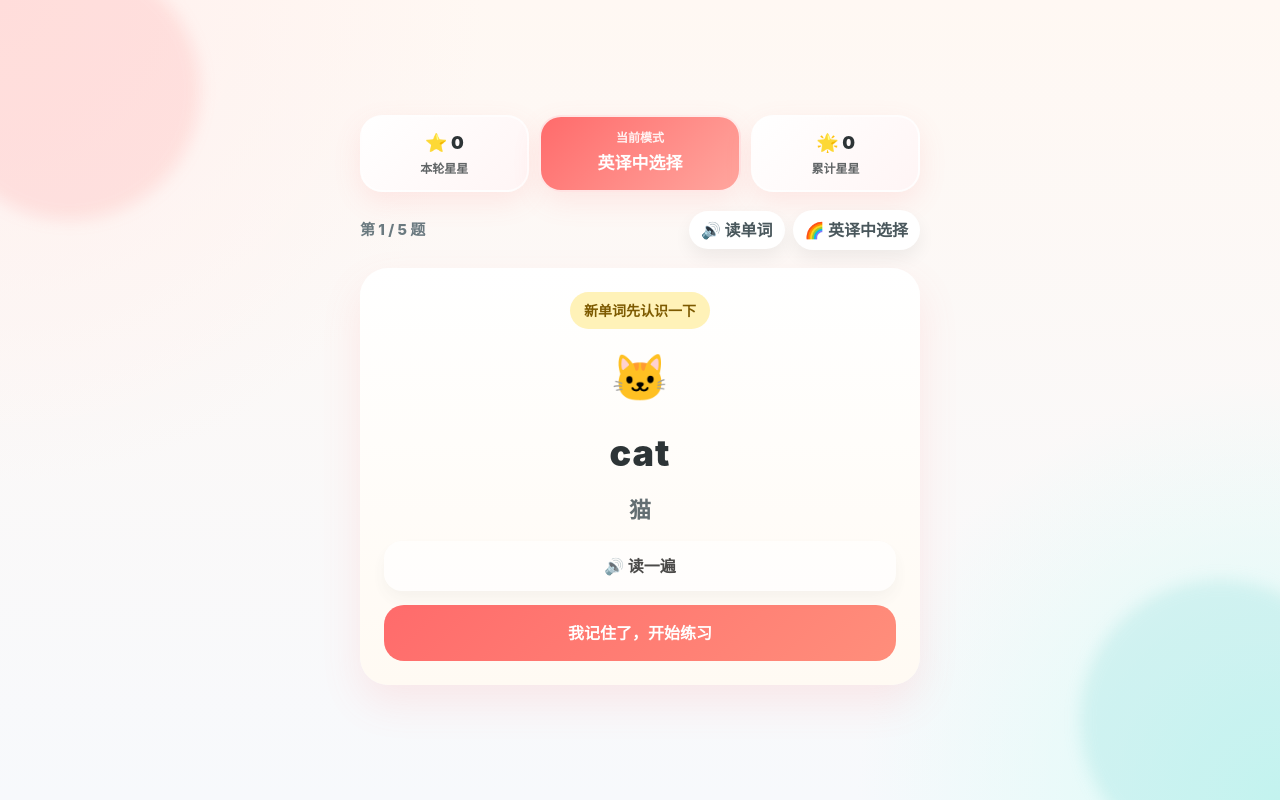
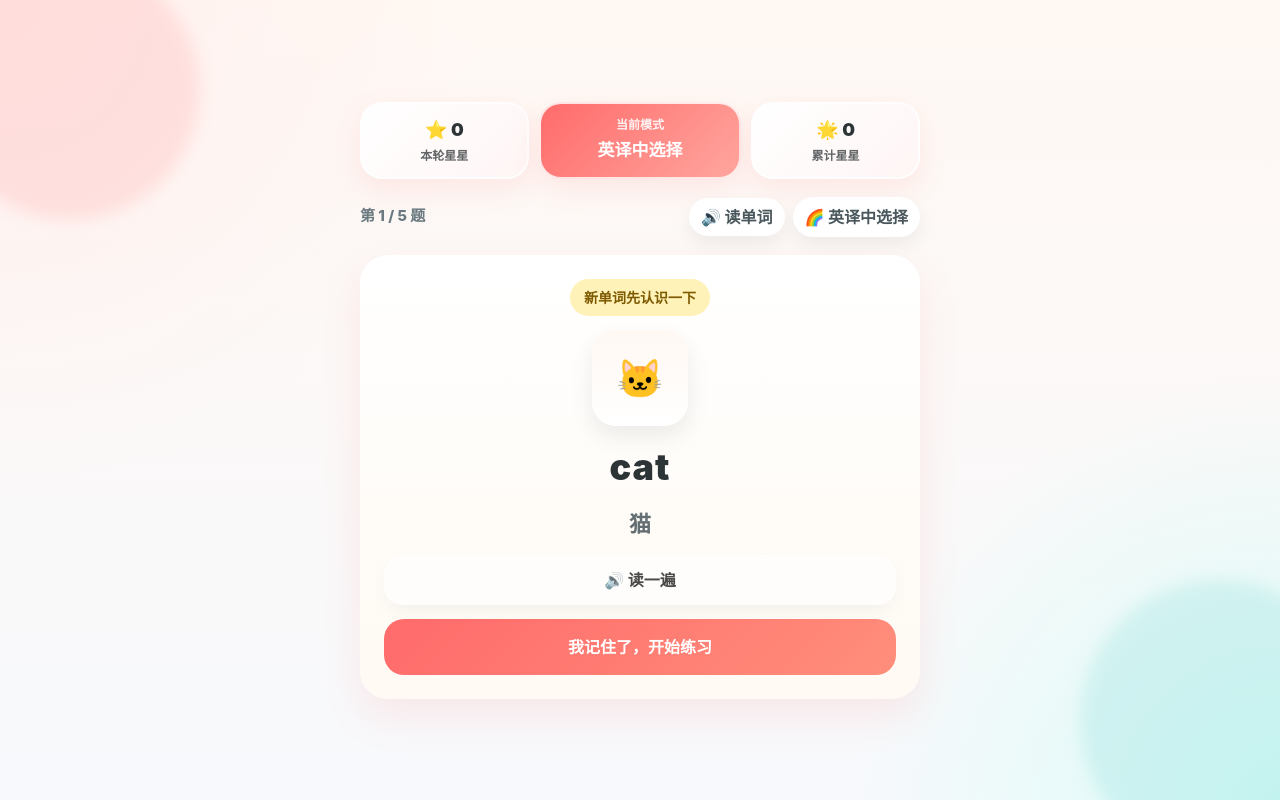
Before and after one commit to zhenxuanshi-ship-it/kid-english-learning, a React (Vite) app: page / in a window 1280 px wide. Both pictures are taken after a click on the button "学习新词 🆕". Built offline with nearby package versions, Linux system fonts and the light colour scheme.

Commit message:
feat: add image fallback resource pipeline

```diff
--- /dev/null
+++ b/src/components/common/WordVisual.tsx
@@ -0,0 +1,67 @@
+import type { CSSProperties } from 'react';
+import { getWordVisualResource } from '../../lib/images';
+import type { Word } from '../../types/word';
+
+interface WordVisualProps {
+  word: Word;
+  size?: 'sm' | 'md' | 'lg';
+}
+
+const sizeMap = {
+  sm: 48,
+  md: 72,
+  lg: 96,
+} as const;
+
+export function WordVisual({ word, size = 'md' }: WordVisualProps) {
+  const resource = getWordVisualResource(word);
+  const px = sizeMap[size];
+
+  if (resource.imageUrl) {
+    return (
+      <img
+        src={resource.imageUrl}
+        alt={word.english}
+        style={{ ...styles.image, width: px, height: px }}
+      />
+    );
+  }
+
+  return (
+    <div style={{ ...styles.fallback, width: px, height: px }}>
+      <div style={styles.cover}>{resource.categoryCover}</div>
+      <div style={styles.emoji}>{resource.fallbackEmoji}</div>
+    </div>
+  );
+}
+
+const styles: Record<string, CSSProperties> = {
+  image: {
+    objectFit: 'cover',
+    borderRadius: 24,
+    boxShadow: '0 10px 24px rgba(0,0,0,0.08)',
+    background: '#fff',
+  },
+  fallback: {
+    position: 'relative',
+    borderRadius: 24,
+    background: 'linear-gradient(180deg, #fff8f3 0%, #ffffff 100%)',
+    boxShadow: '0 10px 24px rgba(0,0,0,0.08)',
+    display: 'grid',
+    placeItems: 'center',
+    overflow: 'hidden',
+  },
+  cover: {
+    position: 'absolute',
+    inset: 0,
+    display: 'grid',
+    placeItems: 'center',
+    fontSize: 24,
+    opacity: 0.18,
+  },
+  emoji: {
+    position: 'relative',
+    fontSize: 38,
+    lineHeight: 1,
+  },
+};
--- a/src/components/game/LearningCard.tsx
+++ b/src/components/game/LearningCard.tsx
@@ -1,22 +1,22 @@
 import type { CSSProperties } from 'react';
 import { motion } from 'framer-motion';
+import { WordVisual } from '../common/WordVisual';
+import type { Word } from '../../types/word';
 
 interface LearningCardProps {
-  english: string;
-  chinese: string;
-  emoji?: string;
+  word: Word;
   soundEnabled: boolean;
   onSpeak: () => void;
   onStart: () => void;
 }
 
-export function LearningCard({ english, chinese, emoji, soundEnabled, onSpeak, onStart }: LearningCardProps) {
+export function LearningCard({ word, soundEnabled, onSpeak, onStart }: LearningCardProps) {
   return (
     <motion.div style={styles.card} initial={{ opacity: 0, y: 12 }} animate={{ opacity: 1, y: 0 }}>
       <div style={styles.badge}>新单词先认识一下</div>
-      <div style={styles.hero}>{emoji ?? '📚'}</div>
-      <div style={styles.english}>{english}</div>
-      <div style={styles.chinese}>{chinese}</div>
+      <div style={styles.visualWrap}><WordVisual word={word} size="lg" /></div>
+      <div style={styles.english}>{word.english}</div>
+      <div style={styles.chinese}>{word.chinese}</div>
       <button style={{ ...styles.secondary, opacity: soundEnabled ? 1 : 0.7 }} onClick={onSpeak}>🔊 读一遍</button>
       <button style={styles.primary} onClick={onStart}>我记住了，开始练习</button>
     </motion.div>
@@ -42,7 +42,7 @@ const styles: Record<string, CSSProperties> = {
     fontWeight: 900,
     fontSize: 14,
   },
-  hero: { fontSize: 46 },
+  visualWrap: { display: 'grid', placeItems: 'center' },
   english: { fontSize: 36, fontWeight: 900, letterSpacing: 1 },
   chinese: { fontSize: 22, fontWeight: 800, color: '#636e72' },
   secondary: {
--- a/src/components/game/WordCard.tsx
+++ b/src/components/game/WordCard.tsx
@@ -1,15 +1,17 @@
 import type { CSSProperties, ReactNode } from 'react';
 import { motion } from 'framer-motion';
+import { WordVisual } from '../common/WordVisual';
+import type { Word } from '../../types/word';
 
 interface WordCardProps {
   title: string;
   subtitle?: string;
-  emoji?: string;
+  word: Word;
   children?: ReactNode;
   status?: 'correct' | 'wrong' | null;
 }
 
-export function WordCard({ title, subtitle, emoji, children, status = null }: WordCardProps) {
+export function WordCard({ title, subtitle, word, children, status = null }: WordCardProps) {
   return (
     <motion.div
       style={{ ...styles.card, ...(status ? styles[status] : {}) }}
@@ -19,7 +21,7 @@ export function WordCard({ title, subtitle, emoji, children, status = null }: Wo
       <div style={styles.badge}>{status === 'correct' ? '太棒啦!' : status === 'wrong' ? '再试试～' : '今日单词'}</div>
       <div style={styles.emojiRow}>
         <span>🌟</span>
-        <span style={styles.icon}>{emoji ?? (status === 'correct' ? '🐣' : status === 'wrong' ? '🐻' : '🦊')}</span>
+        <WordVisual word={word} size="md" />
         <span>☁️</span>
       </div>
       <div style={styles.title}>{title}</div>
@@ -61,10 +63,6 @@ const styles: Record<string, CSSProperties> = {
     fontSize: 24,
     opacity: 0.9,
   },
-  icon: {
-    fontSize: 52,
-    lineHeight: 1,
-  },
   title: {
     fontSize: 34,
     fontWeight: 900,
--- /dev/null
+++ b/src/lib/images.ts
@@ -0,0 +1,28 @@
+import type { Word } from '../types/word';
+
+const categoryImageMap: Record<string, string> = {
+  animals: '🐾',
+  fruits: '🍓',
+  colors: '🎨',
+  numbers: '🔢',
+  family: '🏠',
+  school: '📚',
+  food: '🍽️',
+  body: '🧍',
+  clothes: '👕',
+  weather: '🌤️',
+};
+
+export interface WordVisualResource {
+  imageUrl?: string;
+  fallbackEmoji: string;
+  categoryCover: string;
+}
+
+export function getWordVisualResource(word: Word): WordVisualResource {
+  return {
+    imageUrl: word.imageUrl,
+    fallbackEmoji: word.emoji ?? '🧩',
+    categoryCover: categoryImageMap[word.category] ?? '📘',
+  };
+}
--- a/src/pages/LearnPage.tsx
+++ b/src/pages/LearnPage.tsx
@@ -108,16 +108,14 @@ export function LearnPage({
         >
           {state.isLearningCard ? (
             <LearningCard
-              english={state.currentWord.english}
-              chinese={state.currentWord.chinese}
-              emoji={state.currentWord.emoji}
+              word={state.currentWord}
               soundEnabled={soundEnabled}
               onSpeak={() => speakWord(state.currentWord?.english ?? '', soundEnabled)}
               onStart={onStartPractice}
             />
           ) : question ? (
             <>
-              <WordCard title={question.prompt} subtitle={answerText} emoji={state.currentWord.emoji} status={state.result}>
+              <WordCard title={question.prompt} subtitle={answerText} word={state.currentWord} status={state.result}>
                 {question.mode === 'e2c' ? null : (
                   <InputSlots
                     text={state.userInput}
```
Also changed, not shown: 1 other file (tests, documents, lock files or other folders).
